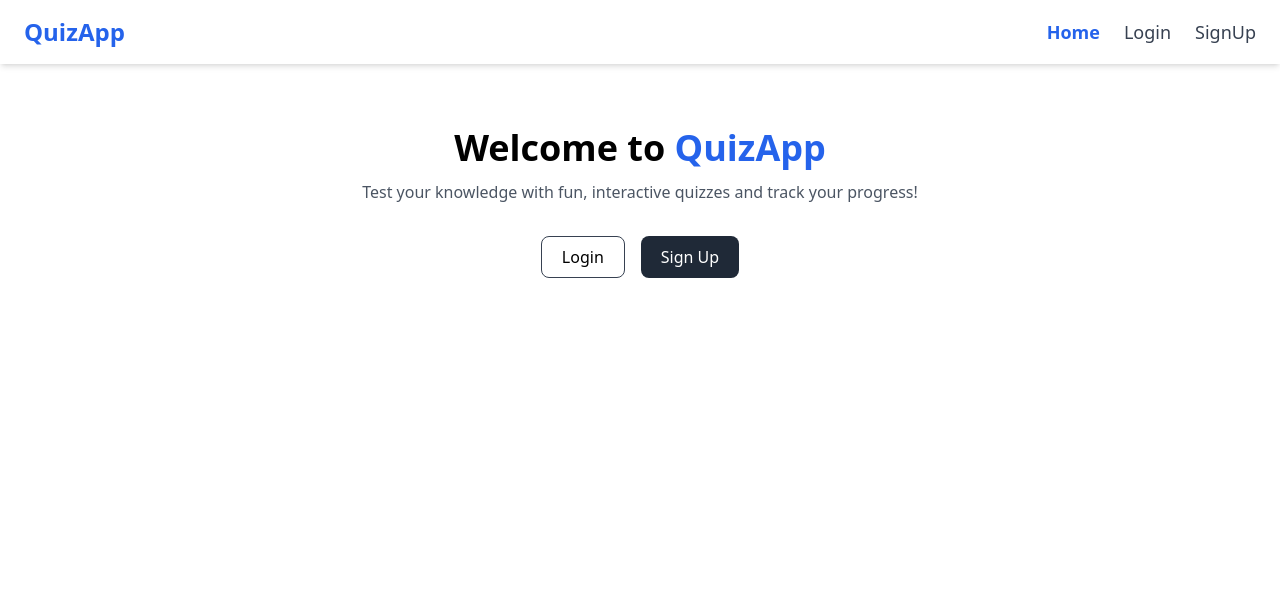
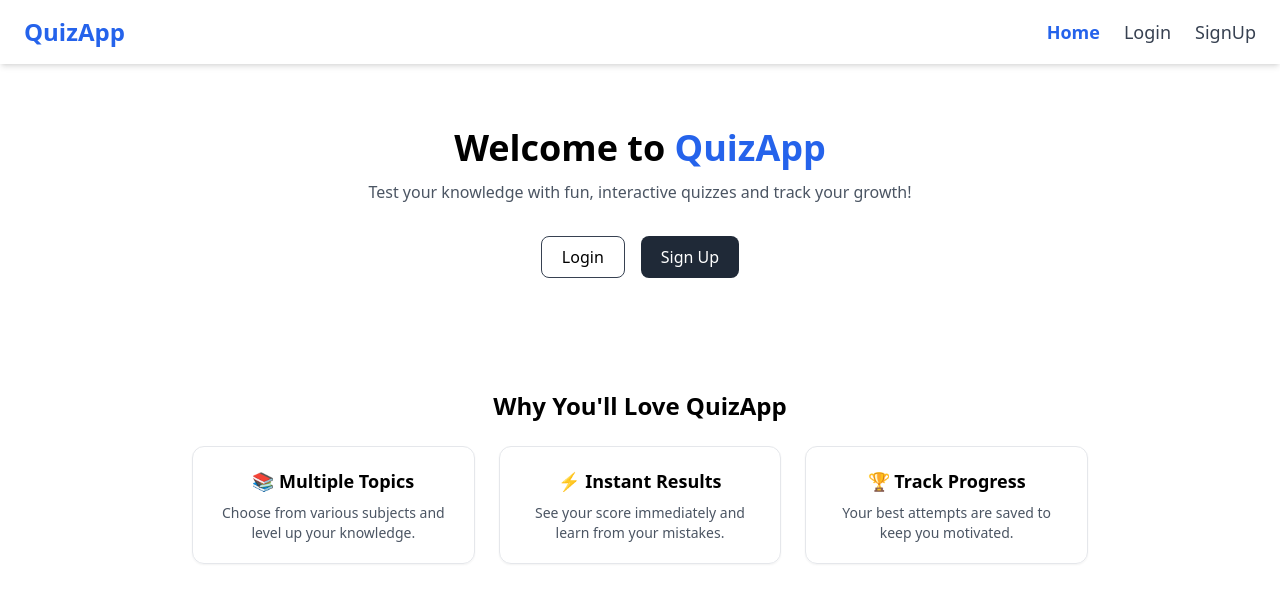
Before and after one commit to AnujLo1c/Assessments_frontend, a React (Vite) app: page / in a window 1280 px wide. Shown: the top 602 px of the page. Built offline with nearby package versions, Linux system fonts and the light colour scheme; no server answers.

Commit message:
fix:ui update

```diff
--- a/src/pages/Home.jsx
+++ b/src/pages/Home.jsx
@@ -1,54 +1,82 @@
 import { useContext } from "react";
 import { useNavigate } from "react-router-dom";
 import { AuthContext } from "../context/AuthContext";
+
 export default function Home() {
   const navigate = useNavigate();
-let {user}=useContext(AuthContext);
-  const navToTests = () => {
-    navigate("/tests");
-  }
-  const navToLogin = () => {
-    navigate("/login");
-  }
-  const navToRegister = () => {
-    navigate("/signup");
-  }
+  const { user } = useContext(AuthContext);
+
   return (
-    <div className="flex justify-center px-4 py-16">
+    <div className="px-4 pb-20">
+
+      {/* ================= HERO SECTION ================= */}
+      <div className="flex justify-center py-16">
         <div className="text-center max-w-xl">
-
           <h1 className="text-4xl font-bold mb-3">
             Welcome to <span className="text-blue-600">QuizApp</span>
           </h1>
 
           <p className="text-gray-600 mb-8">
-          Test your knowledge with fun, interactive quizzes and track your progress!
+            Test your knowledge with fun, interactive quizzes and track your growth!
           </p>
 
-        {/* Auth Buttons */}
-       {!user &&<div className="flex justify-center gap-4 mb-8">
-          <button className="px-5 py-2 border border-gray-700 rounded-lg hover:bg-gray-100 transition"
-          onClick={navToLogin}
+          {!user && (
+            <div className="flex justify-center gap-4 mb-8">
+              <button
+                onClick={() => navigate("/login")}
+                className="px-5 py-2 border border-gray-700 rounded-lg hover:bg-gray-100 transition"
               >
                 Login
               </button>
 
-          <button className="px-5 py-2 rounded-lg bg-gray-800 text-white hover:bg-gray-700 transition"
-             onClick={navToRegister}
+              <button
+                onClick={() => navigate("/signup")}
+                className="px-5 py-2 rounded-lg bg-gray-800 text-white hover:bg-gray-700 transition"
               >
                 Sign Up
+              </button>
+            </div>
+          )}
 
-          </button>
-        </div>}
-{user &&
-
-        <button className="px-6 py-3 rounded-lg bg-blue-600 text-white text-lg hover:bg-blue-500 transition shadow-md"
-        onClick={navToTests}
+          {user && (
+            <button
+              onClick={() => navigate("/tests")}
+              className="px-6 py-3 rounded-lg bg-blue-600 text-white text-lg hover:bg-blue-500 transition shadow-md"
             >
               Take Test
-        </button>}
+            </button>
+          )}
+        </div>
+      </div>
 
+      {/* ================= FEATURE HIGHLIGHTS ================= */}
+      <div className="max-w-4xl mx-auto mt-4">
+        <h2 className="text-2xl font-semibold text-center mb-6">Why You'll Love QuizApp</h2>
+
+        <div className="grid grid-cols-1 sm:grid-cols-3 gap-6 text-center">
+          <div className="p-5 border rounded-xl shadow-sm hover:shadow-md transition">
+            <h3 className="font-semibold text-lg mb-2">📚 Multiple Topics</h3>
+            <p className="text-gray-600 text-sm">
+              Choose from various subjects and level up your knowledge.
+            </p>
           </div>
+
+          <div className="p-5 border rounded-xl shadow-sm hover:shadow-md transition">
+            <h3 className="font-semibold text-lg mb-2">⚡ Instant Results</h3>
+            <p className="text-gray-600 text-sm">
+              See your score immediately and learn from your mistakes.
+            </p>
+          </div>
+
+          <div className="p-5 border rounded-xl shadow-sm hover:shadow-md transition">
+            <h3 className="font-semibold text-lg mb-2">🏆 Track Progress</h3>
+            <p className="text-gray-600 text-sm">
+              Your best attempts are saved to keep you motivated.
+            </p>
+          </div>
+        </div>
+      </div>
+
     </div>
   );
 }
```
Lines whose indentation alone changed are shown as unchanged.
